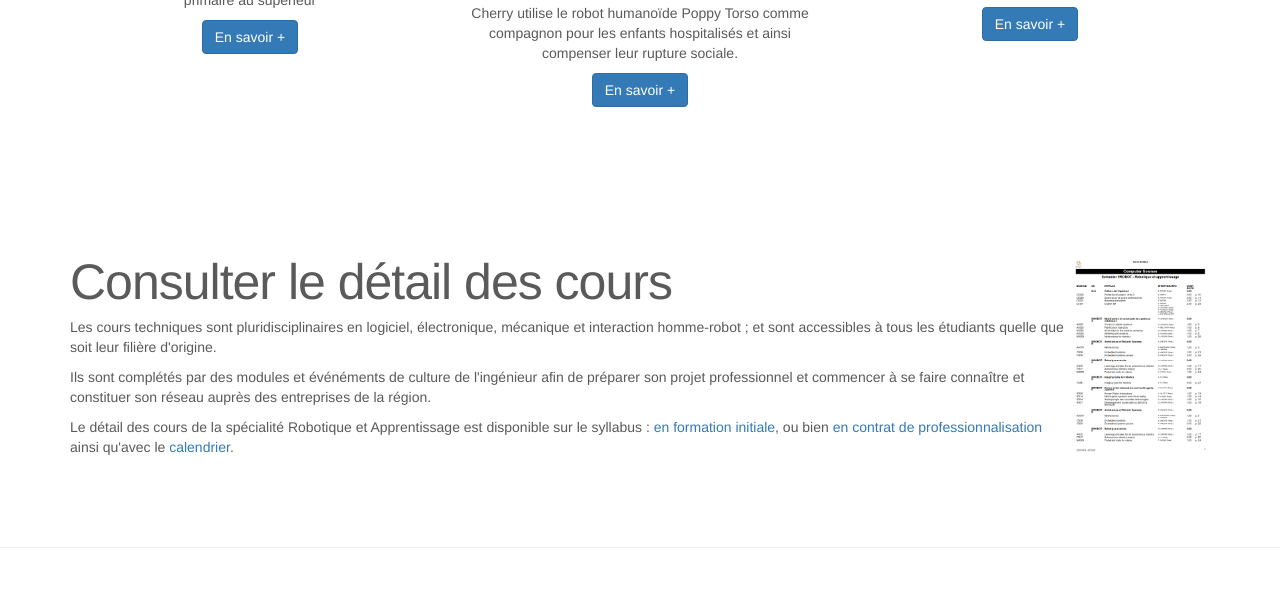
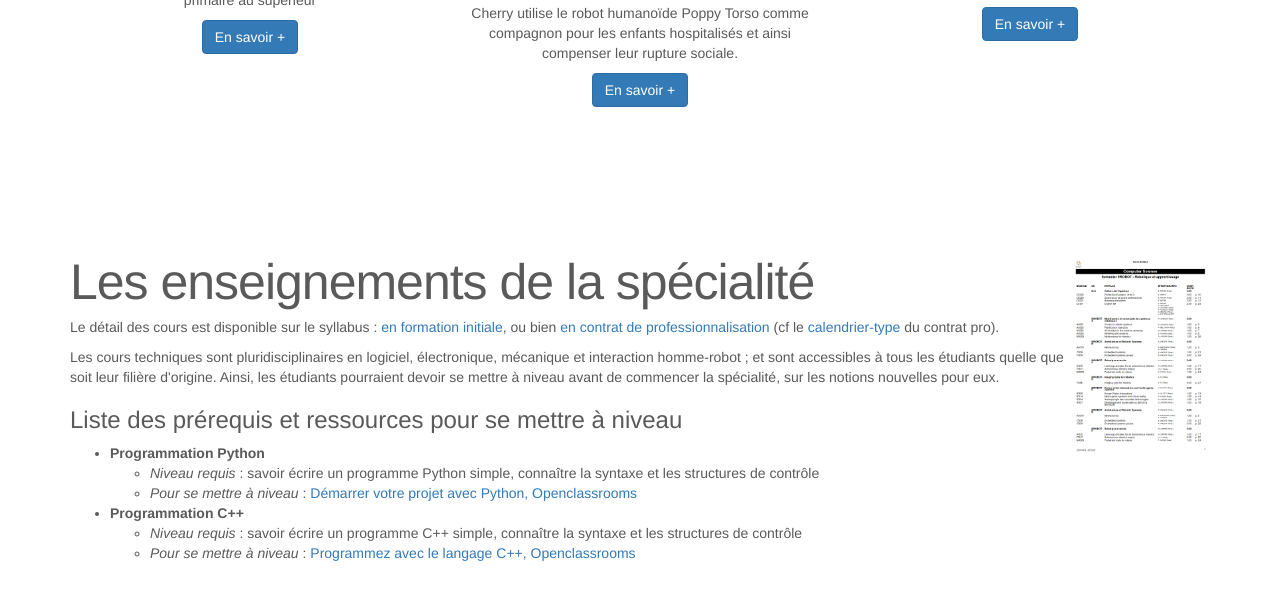
Before and after one commit to Bordeaux-INP/robot-web, a plain HTML site: page index.html in a window 1280 px wide. Shown: the part 2046-2659 px from the top of the page. Drawn offline with nearby package versions, Linux system fonts and the light colour scheme.

Commit message:
Prérequis draft

```diff
--- a/index.html
+++ b/index.html
@@ -126,7 +126,7 @@
       <h2 class="featurette-heading">Robotique et apprentissage</h2>
       <p>
         La spécialité Robotique et apprentissage de l’ENSEIRB-MATMECA et ENSC est une option de 3<sup>e</sup> année
-        de l'ENSC et de l'ENSEIRB-MATMECA quelle que soit la filière d'origine des étudiants (informatique,
+        de l'ENSC et de l'ENSEIRB-MATMECA proposée quelle que soit la filière d'origine des étudiants (informatique,
         électronique, cognitique, mécanique).
         Elle se déroule sur un semestre de cours et projets puis un semestre de stage, ou bien en contrat de
         professionnalisation en entreprise.
@@ -229,22 +229,42 @@
           alt="Détail des cours">
       </a>
       <h2 class="featurette-heading">
-        Consulter le détail des cours
+        Les enseignements de la spécialité
       </h2>
-      <p>Les cours techniques sont pluridisciplinaires en logiciel, électronique, mécanique et interaction homme-robot ;
-        et sont accessibles à tous les étudiants quelle que soit leur filière d'origine.</p>
-      <p>Ils sont complétés par des modules et événéments de culture de l'ingénieur afin de préparer son projet
-        professionnel et commencer à se faire connaître et constituer son réseau auprès des entreprises de la région.
-      </p>
-      <p>Le détail des cours de la spécialité Robotique et Apprentissage est disponible sur le syllabus : <a
+      <p>Le détail des cours est disponible sur le syllabus : <a
           href="http://enseirb-matmeca.bordeaux-inp.fr/syllabus/pdf/syllabus_EN_9ROBOT.pdf">en formation initiale</a>,
         ou bien
         <a
           href="assets/doc/ENSEIRB-MATMECA%20Option%20Robot%20Contrat%20de%20professionnalisation%20Annexe%201%20Programme%20de%20formation.pdf">en
-          contrat de professionnalisation</a> ainsi qu'avec le <a
-          href="assets/doc/ENSEIRB-MATMECA%20Option%20Robot%20Contrat%20de%20Professionnalisation%20Annexe%202%20Calendrier.pdf">calendrier</a>.
+          contrat de professionnalisation</a> (cf le <a
+          href="assets/doc/ENSEIRB-MATMECA%20Option%20Robot%20Contrat%20de%20Professionnalisation%20Annexe%202%20Calendrier.pdf">calendrier-type</a> du contrat pro).
       </p>
+      <p>Les cours techniques sont pluridisciplinaires en logiciel, électronique, mécanique et interaction homme-robot ;
+        et sont accessibles à tous les étudiants quelle que soit leur filière d'origine.
+        Ainsi, les étudiants pourraient devoir se mettre à niveau avant de commencer la spécialité, sur
+        les notions nouvelles pour eux.
+      </p>
+      <h3>
+        Liste des prérequis et ressources pour se mettre à niveau
+      </h3>
+      <ul>
+        <li>
+          <strong>Programmation Python</strong>
+          <ul>
+            <li><em>Niveau requis</em> : savoir écrire un programme Python simple, connaître la syntaxe et les structures de contrôle</li>
+            <li><em>Pour se mettre à niveau</em> : <a href="https://openclassrooms.com/fr/courses/4262331-demarrez-votre-projet-avec-python">Démarrer votre projet avec Python, Openclassrooms</a></li>
+          </ul>
+        </li>
+        <li>
+          <strong>Programmation C++</strong>
+          <ul>
+            <li><em>Niveau requis</em> : savoir écrire un programme C++ simple, connaître la syntaxe et les structures de contrôle</li>
+            <li><em>Pour se mettre à niveau</em> : <a href="https://openclassrooms.com/fr/courses/1894236-programmez-avec-le-langage-c">Programmez avec le langage C++, Openclassrooms</a></li>
+          </ul>
+        </li>
+      </ul>
     </div>
+
   </div>
   <!-- /END THE FEATURETTES -->
 
```
